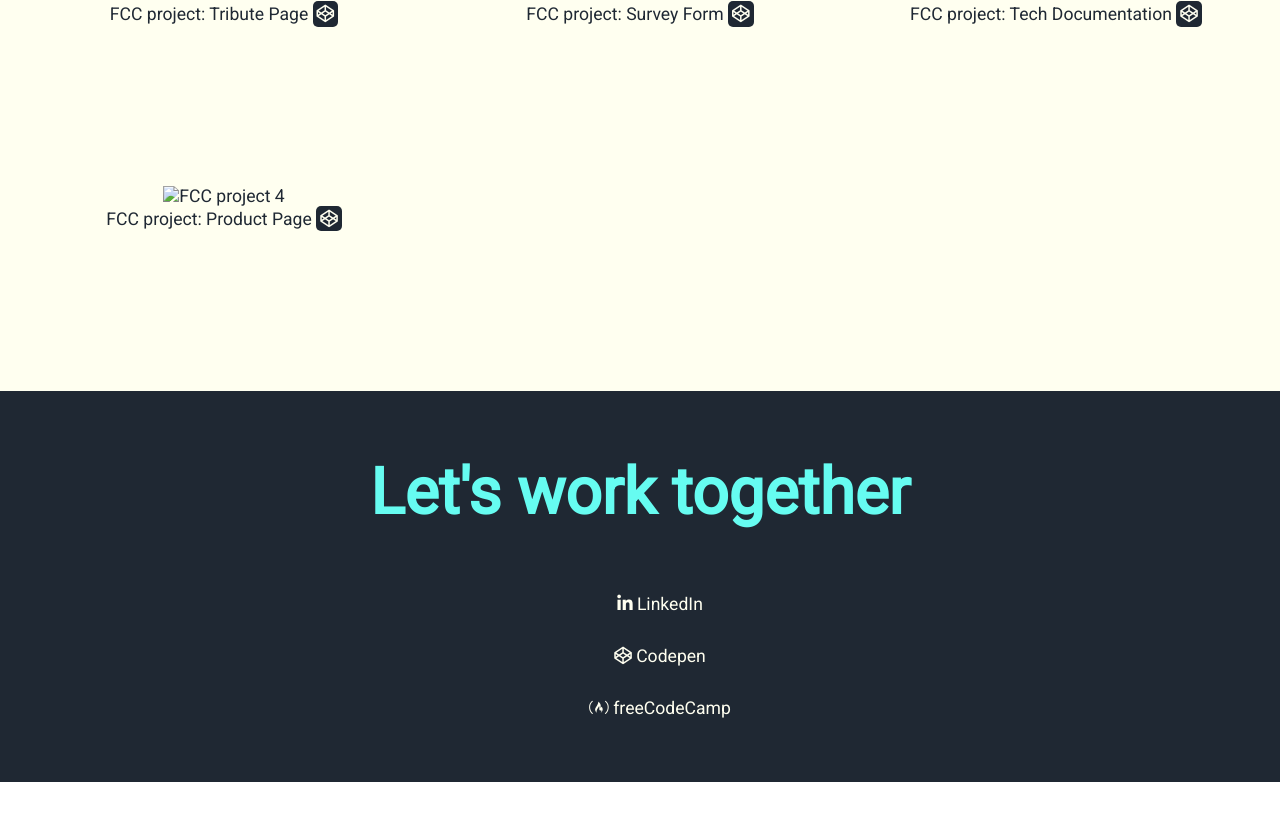
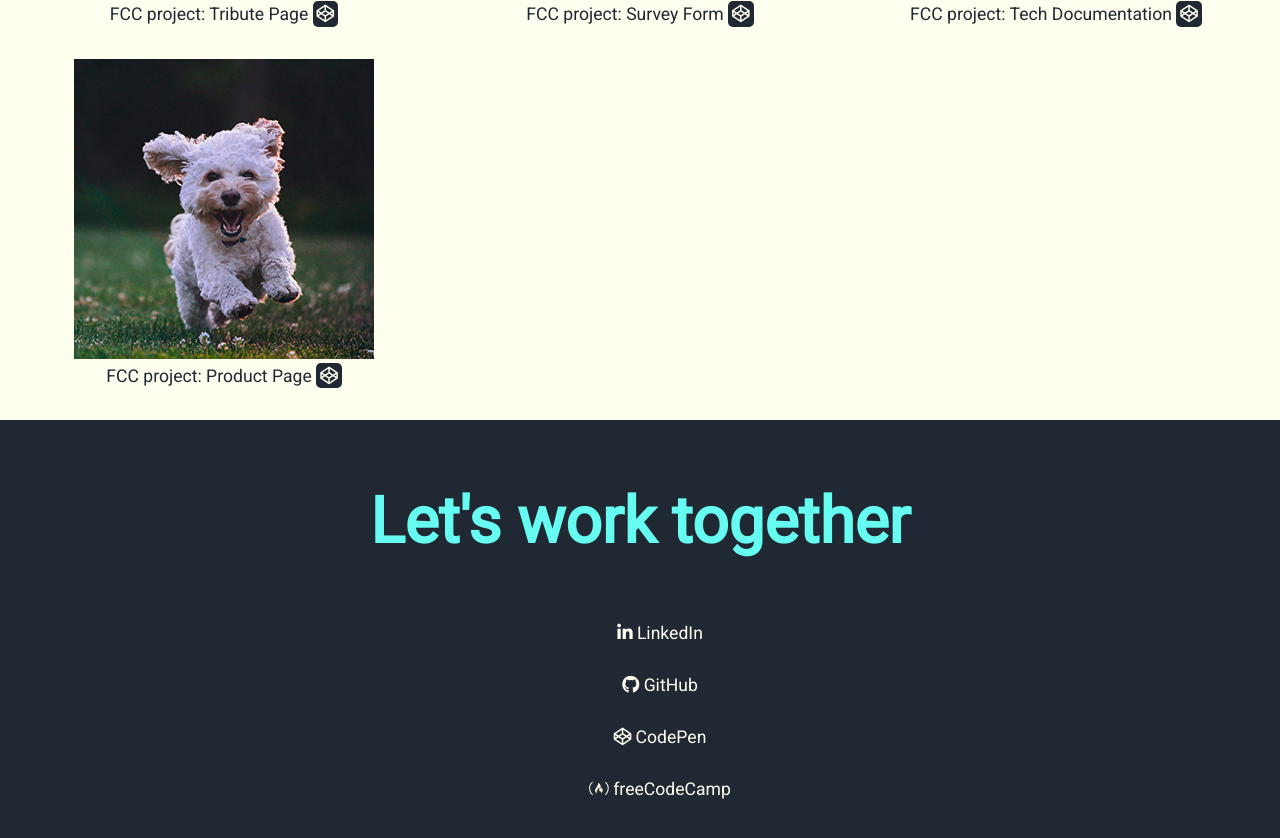
Before and after one commit to hannah-robinson/fcc-projects-portfolio, a plain HTML site: page index.html in a window 1280 px wide. Shown: the part 1274-2112 px from the top of the page. Before the commit the page ends 2056 px from the top, so only its background shows below. Drawn offline with Linux system fonts and the light colour scheme.

Commit message:
Fix links and add GitHub to contact section

```diff
--- a/index.html
+++ b/index.html
@@ -18,7 +18,7 @@
       </ul>
     </navbar>
     <section id="welcome-section">
-      <h1>Hannah Robinson<br><span class="subheading">web developer</span></h1>
+      <h1>Hannah Robinson<br><span class="subheading">Web Developer</span></h1>
     </section>
     <section id="projects">
       <h2>These are my freeCodeCamp projects</h2>
@@ -26,21 +26,18 @@
         <div class="project-tile"><figure><a href="https://codepen.io/hannahr/full/ZEzdJdm"><img class="project-image" src="images/project-1.png" alt="FCC project 1"></a><br><figcaption><a href="https://codepen.io/hannahr/pen/ZEzdJdm">FCC project: Tribute Page <i class="fab fa-codepen btn"></i></a></figcaption></figure></div>
         <div class="project-tile"><figure><a href="https://codepen.io/hannahr/full/zYOVRrV"><img class="project-image" src="images/project-2.png" alt="FCC project 2"></a><br><figcaption><a href="https://codepen.io/hannahr/pen/zYOVRrV">FCC project: Survey Form <i class="fab fa-codepen btn"></i></a></figcaption></figure></div>
         <div class="project-tile"><figure><a href="https://codepen.io/hannahr/full/GRRpYBe"><img class="project-image" src="images/project-3.png" alt="FCC project 3"></a><br><figcaption><a href="https://codepen.io/hannahr/pen/GRRpYBe">FCC project: Tech Documentation <i class="fab fa-codepen btn"></i></a></figcaption></figure></div>
-        <div class="project-tile"><figure><a href="https://codepen.io/hannahr/full/ZEzdJdm"><img class="project-image" src="images/project-4.jpg" alt="FCC project 4"></a><br><figcaption><a href="https://codepen.io/hannahr/pen/ZEzdJdm">FCC project: Product Page <i class="fab fa-codepen btn"></i></a></br></figure></div>
+        <div class="project-tile"><figure><a href="https://codepen.io/hannahr/full/XWWLmEo"><img class="project-image" src="images/project-4.png" alt="FCC project 4"></a><br><figcaption><a href="https://codepen.io/hannahr/pen/XWWLmEo">FCC project: Product Page <i class="fab fa-codepen btn"></i></a></br></figure></div>
       </div>
     </section>
     <section id="contact">
       <h2>Let's work together</h2>
         <ul id="profiles">
-          <li><a id="profile-link" href="https://www.linkedin.com/in/robinsonhannah/" target="_blank"><i class="fab fa-linkedin-in"></i> LinkedIn</a></li>
-          <!-- <li><a id="profile-link" href="#" target="_blank"><i class="fab fa-github"></i>
-          Github</a></li>  -->
-          <li><a href="https://codepen.io/hannahr" target="_blank"><i class="fab fa-codepen"></i> Codepen</a></li>
-          <li><a href="https://www.freecodecamp.org/fcc198e2fe0-9091-4ff5-9cc9-536b32177157" target="_blank"><i class="fab fa-free-code-camp"></i> freeCodeCamp</a></li>
+          <li><a id="profile-link" href="https://www.linkedin.com/in/robinsonhannah/" target="_blank"><i class="fab fa-linkedin-in"></i>  LinkedIn</a></li>
+          <li><a id="profile-link" href="https://github.com/hannah-robinson/" target="_blank"><i class="fab fa-github"></i>
+           GitHub</a></li>
+          <li><a href="https://codepen.io/hannahr" target="_blank"><i class="fab fa-codepen"></i>  CodePen</a></li>
+          <li><a href="https://www.freecodecamp.org/fcc198e2fe0-9091-4ff5-9cc9-536b32177157" target="_blank"><i class="fab fa-free-code-camp"></i>  freeCodeCamp</a></li>
         </ul>
     </section>
-    <footer>
-
-    </footer>
   </body>
   </html>
```
